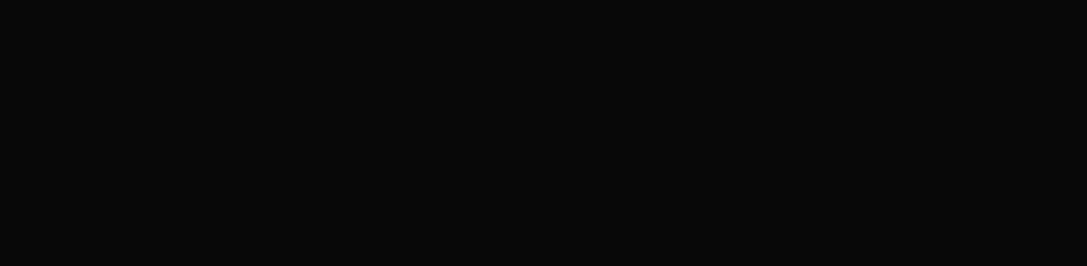
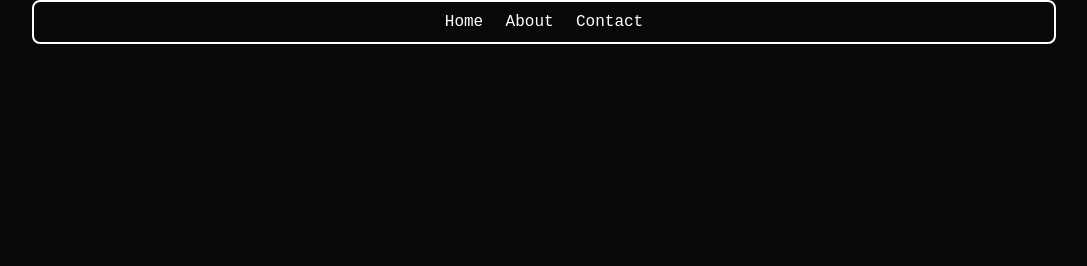
Before and after one commit to 4PT3SR/PortfolioServer, a website: page public/about.html in a window 1280 px wide. Shown: the top 266 px of the page, without its empty margins (96-1183 px from the left). Drawn offline with Linux system fonts and the light colour scheme.

Commit message:
added a nav bar

```diff
--- a/public/about.html
+++ b/public/about.html
@@ -15,6 +15,31 @@
             background-color: rgba(0, 0, 0, 0.968);
             color: white;
             font-family: monospace;
+        }
+        nav {
+            width: 80%;
+            border: 2px solid white;
+            color: white;
+            margin: 0 auto;
+            border-radius: .5rem;
+            font-size:1rem;
+        }
+
+        nav ul {
+            list-style: none;
+            justify-content: center;
+            display:flex;
+            flex-direction: row;
+        }
+        nav ul li {
+            padding: 0.7rem;
+        }
+        a {
+            color: white;
+            text-decoration: none;
+        }
+        a:hover {
+            color: rgb(179, 177, 177);
         }
         h3 {
             /* text-decoration: underline; */
@@ -44,6 +69,13 @@
     </style>
 </head>
 <body>
+    <nav>
+        <ul>
+            <li><a href="/">Home</a></li>
+            <li><a href="/about">About</a></li>
+            <li><a href="/contact">Contact</a></li>
+        </ul>
+    </nav>
     <div>
         <h3>About Me</h3>
         <p>I am a hardworking and motivated backend web developer that has acquired extensive knowledge in this field via online bootcamps,youtube tutorials and searching of useful resources and documentation which basically makes me self-taught</p>
```
Also changed, not shown: public/contact.html (+32 -0 lines), public/index.html (+29 -1 lines), public/page404.html (+1 -1 lines).
